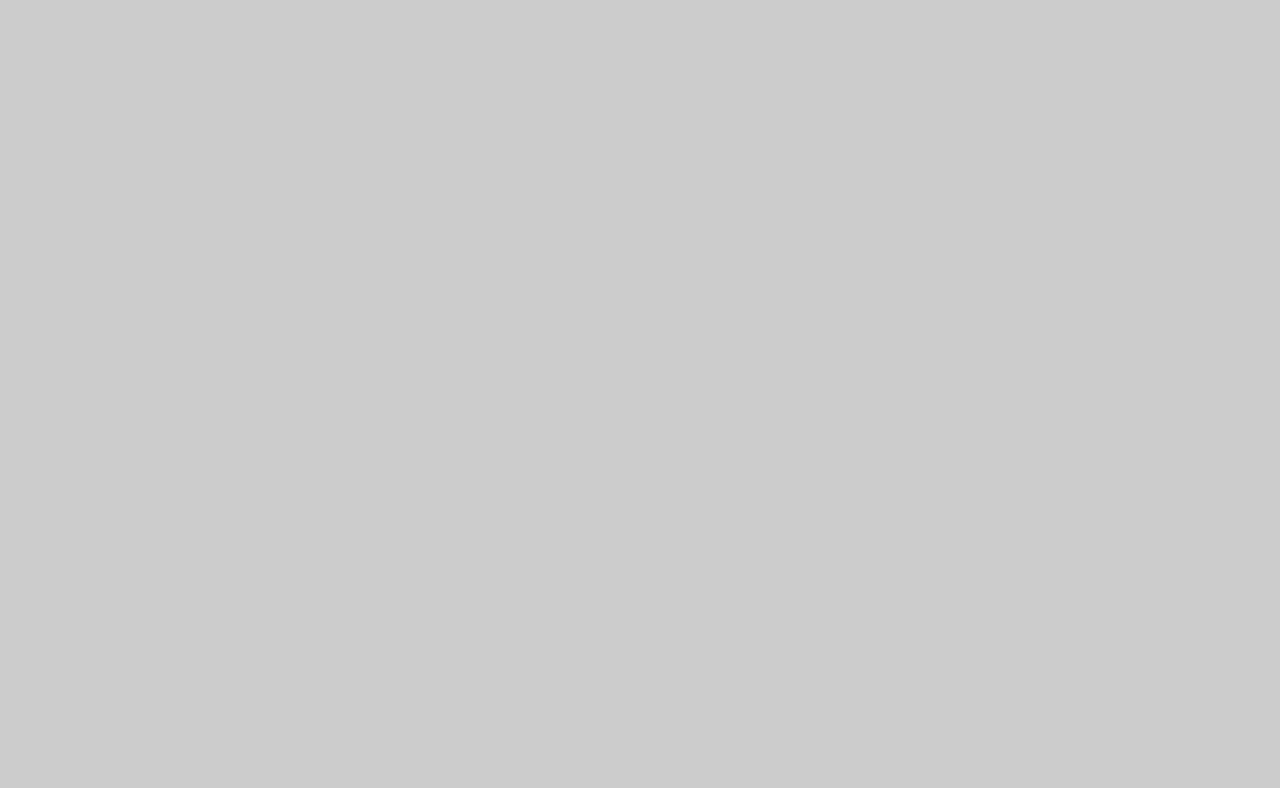
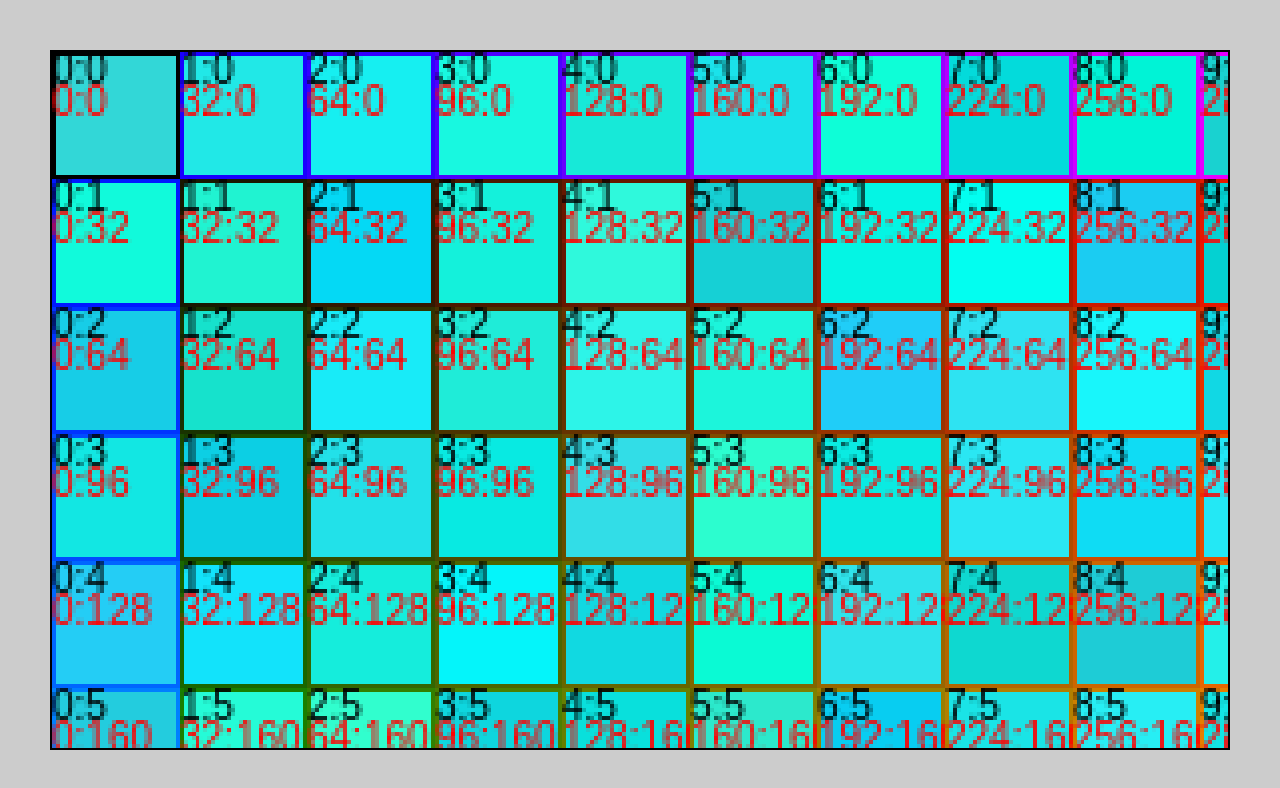
Before and after one commit to TallonKH/Matrix3, a website built with webpack: page index.html in a window 1280 px wide. Built offline with nearby package versions, Linux system fonts and the light colour scheme.

Commit message:
chunk rendering tests

```diff
--- a/src/base.ts
+++ b/src/base.ts
@@ -1,7 +1,9 @@
 import { NPoint, ZERO } from "./lib/NLib/npoint";
 import { Color } from "./library";
 
-export const CHUNK_SIZE = 64;
+export const CHUNK_BITSHIFT = 5;
+export const CHUNK_SIZE = 1 << CHUNK_BITSHIFT;
+export const CHUNK_MODMASK = CHUNK_SIZE - 1; // 0b11111
 export const CHUNK_SIZEm1 = CHUNK_SIZE - 1;
 export const CHUNK_SIZE2 = CHUNK_SIZE * CHUNK_SIZE;
 export const CHUNK_SIZE2m1 = CHUNK_SIZE * (CHUNK_SIZE - 1);
@@ -17,10 +19,10 @@ type Grid16 = Uint16Array;
 type Grid32 = Uint32Array;
 
 type BlockShader = (world: World, chunk: Chunk, index: number) => Color;
-export const shaderSolid: (color: Color) => BlockShader = (color: Color) => () => color
+export const shaderSolid: (color: Color) => BlockShader = (color: Color) => () => color;
 
 type TickBehavior = (world: World, chunk: Chunk, index: number) => void;
-// eslint-disable-next-line @typescript-eslint/no-empty-function
+// eslint-disable-next-line no-empty-function
 export const updateStatic: TickBehavior = () => { };
 
 interface BlockTypeArgs {
@@ -75,7 +77,7 @@ const DIRECTIONS = [
   new NPoint(0, 1), new NPoint(1, 1), new NPoint(1, 0),
   new NPoint(1, -1), new NPoint(0, -1), new NPoint(-1, -1),
   new NPoint(-1, 0), new NPoint(-1, 1), ZERO
-]
+];
 
 const ANTIDIRS = [4, 5, 6, 7, 0, 1, 2, 3, 8];
 
@@ -160,7 +162,7 @@ export class Chunk {
       x += CHUNK_SIZE;
       cx = 0;
     } else if (x > CHUNK_SIZEm1) {
-      x = 0
+      x = 0;
       cx = 2;
     } else {
       cx = 1;
@@ -295,7 +297,7 @@ export class World {
     if (this.blockTypeMap.has(type.name)) {
       return undefined;
     }
-    const blockId: BlockId = this.blockTypes.length
+    const blockId: BlockId = this.blockTypes.length;
     this.blockTypeMap.set(type.name, blockId);
     this.blockTypes.push(type);
     return blockId;
@@ -327,6 +329,7 @@ export class World {
     }
 
     // create new chunk
+    // eslint-disable-next-line @typescript-eslint/no-non-null-assertion
     const newChunk = this.worldGen!.generate(this, coord);
     this.chunks.set(coord, newChunk);
 
--- a/src/display.ts
+++ b/src/display.ts
@@ -1,19 +1,24 @@
-import { World } from "./base";
+import { Chunk, World, CHUNK_SIZE, CHUNK_MODMASK, CHUNK_BITSHIFT } from "./base";
 import { NPoint, ZERO } from "./lib/NLib/npoint";
 import { Color } from "./library";
 
 export default class GridDisplay {
   public readonly canvas: HTMLCanvasElement = document.createElement("canvas");
+  private initialized = false;
+
   private ctx: CanvasRenderingContext2D;
   private world: World | null = null;
+
   private dims: NPoint = new NPoint(256, 256);
+  private pixelsPerBlock = 4;
+  private pixelsPerChunk = this.pixelsPerBlock * CHUNK_SIZE;
+
   private viewOrigin: NPoint = ZERO;
-  private initialized = false;
+
   private readonly resizeCallbacks: Array<(e: ResizeObserverEntry) => void> = [];
-  private displayScale = 0.5;
-
-  private resizeFinishTimer : number|undefined = undefined;
+  private resizeFinishTimer: number | undefined = undefined;
   private isResizing = true;
+  private drawDebugChunks = true;
 
   public init(): void {
     if (this.initialized) {
@@ -39,24 +44,71 @@ export default class GridDisplay {
       }, 250);
     })).observe(this.canvas);
 
-    this.resizeCallbacks.push((e) => {
+    this.resizeCallbacks.push(() => {
       const rect = this.canvas.getBoundingClientRect();
-      this.dims = new NPoint(rect.width, rect.height).multiply1(this.displayScale).round();
-      console.log(this.dims);
+      this.dims = new NPoint(rect.width, rect.height).divide1(this.pixelsPerBlock).round();
 
       this.canvas.width = this.dims.x;
       this.canvas.height = this.dims.y;
     });
 
+    document.addEventListener("mousemove", (e) => {
+      this.viewOrigin = new NPoint(e.offsetX, e.offsetY);
+    });
+
     // redraw
     window.setInterval(() => {
-      if(this.isResizing){
+      if (this.isResizing) {
         return;
       }
-
+      this.redrawWorld();
     }, 50);
 
     this.initialized = true;
+  }
+
+  public getPixelsPerBlock(): number {
+    return this.pixelsPerBlock;
+  }
+
+  public setPixelsPerBlock(value: number): void {
+    this.pixelsPerBlock = value;
+    this.pixelsPerChunk = value * CHUNK_SIZE;
+  }
+
+  redrawWorld(): void {
+
+    const vox = this.viewOrigin.x / this.pixelsPerBlock;
+    const voy = this.viewOrigin.y / this.pixelsPerBlock;
+
+    for (let x = -1; x < this.dims.x / CHUNK_SIZE; x++) {
+      for (let y = -1; y < this.dims.y / CHUNK_SIZE; y++) {
+        const vx = ~~(x * CHUNK_SIZE + (vox & CHUNK_MODMASK));
+        const vy = ~~(y * CHUNK_SIZE + (voy & CHUNK_MODMASK));
+
+        const cx = x - (vox >> CHUNK_BITSHIFT);
+        const cy = y - (voy >> CHUNK_BITSHIFT);
+
+        if(this.drawDebugChunks){
+          this.fillSquare(
+            vx, vy,
+            CHUNK_SIZE, CHUNK_SIZE,
+            Math.random() * 0.2, Math.random() * 0.2 + 0.8, Math.random() * 0.2 + 0.8
+          );
+          this.strokeSquare(
+            vx, vy,
+            CHUNK_SIZE, CHUNK_SIZE,
+            Math.abs(cx / 10), Math.abs(cy / 10), (((cx ? 1 : 0) ^ (cy ? 1 : 0)) * 255)
+          );
+          this.ctx.textBaseline = "top";
+          this.ctx.fillStyle = "black";
+          this.ctx.fillText(`${cx}:${cy}`, vx, vy);
+          this.ctx.textBaseline = "top";
+          this.ctx.fillStyle = "red";
+          this.ctx.fillText(`${vx}:${vy}`, vx, vy + 8);
+        }
+      }
+    }
   }
 
   public fillSquare(x: number, y: number, w: number, h: number, r: number, g: number, b: number): void {
@@ -74,6 +126,36 @@ export default class GridDisplay {
     this.ctx.putImageData(new ImageData(data, w, h), x, y);
   }
 
+  public strokeSquare(x: number, y: number, w: number, h: number, r: number, g: number, b: number): void {
+    const data = this.ctx.getImageData(x, y, w, h).data;
+    r = ~~(r * 255);
+    g = ~~(g * 255);
+    b = ~~(b * 255);
+    const hOffset = (h - 1) * w * 4;
+    for (let x = 0; x < w * 4; x += 4) {
+      data[x] = r;
+      data[x + 1] = g;
+      data[x + 2] = b;
+      data[x + 3] = 255;
+      data[x + hOffset] = r;
+      data[x + hOffset + 1] = g;
+      data[x + hOffset + 2] = b;
+      data[x + hOffset + 3] = 255;
+    }
+    const wOffset = (w - 1) * 4;
+    for (let y = 0; y < h * w * 4; y += w * 4) {
+      data[y] = r;
+      data[y + 1] = g;
+      data[y + 2] = b;
+      data[y + 3] = 255;
+      data[y + wOffset] = r;
+      data[y + wOffset + 1] = g;
+      data[y + wOffset + 2] = b;
+      data[y + wOffset + 3] = 255;
+    }
+    this.ctx.putImageData(new ImageData(data, w, h), x, y);
+  }
+
   public setViewDims(viewDims: NPoint): void {
     this.dims = viewDims;
     this.canvas.width = viewDims.x;
--- a/src/main.ts
+++ b/src/main.ts
@@ -42,4 +42,5 @@ const mainDisplay = new GridDisplay();
 mainDisplay.init();
 mainDisplay.canvas.style.width = "100%";
 mainDisplay.canvas.style.height = "100%";
+mainDisplay.canvas.style.border = "2px solid black";
 document.body.appendChild(mainDisplay.canvas);
--- a/style.css
+++ b/style.css
@@ -10,6 +10,6 @@ html {
 body {
   background: #ccc;
   height: 100%;
-  padding: 0px;
+  padding: 50px;
   margin: 0px;
 }
```
Also changed, not shown: 1 other file.
